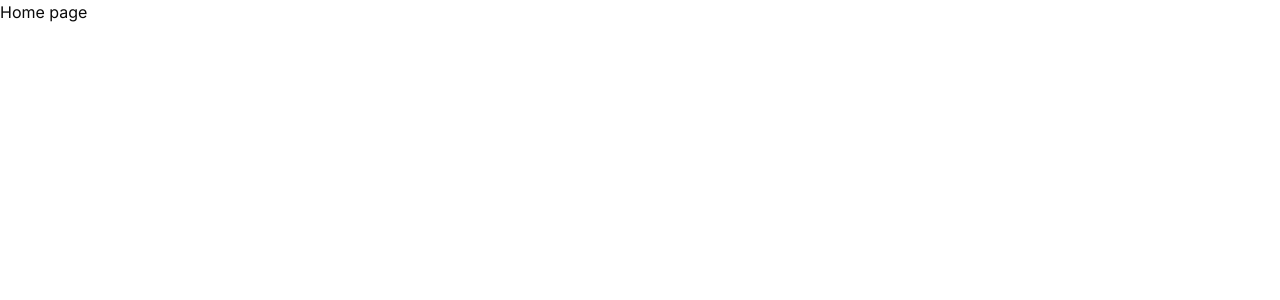
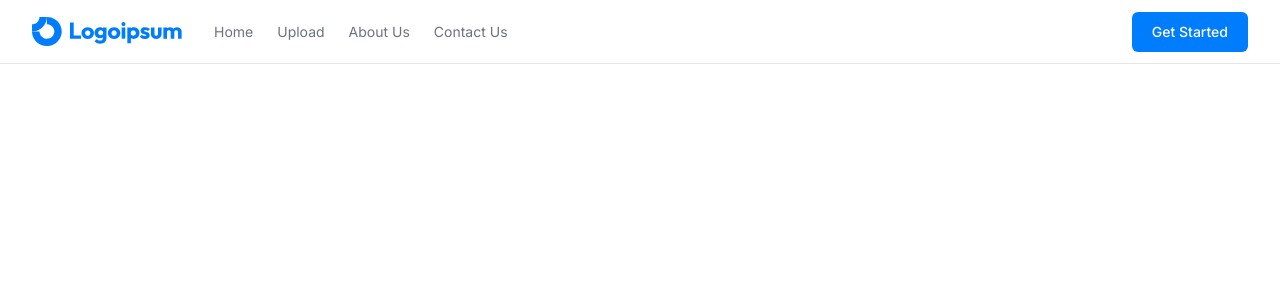
Before and after one commit to iamdaviddang/file-share-app, a Next.js app: page / in a window 1280 px wide. Shown: the top 300 px of the page. Built offline with nearby package versions, Linux system fonts and the light colour scheme.

Commit message:
create Header component

```diff
--- /dev/null
+++ b/app/_components/Header.js
@@ -0,0 +1,89 @@
+import Image from "next/image";
+import React from "react";
+
+function Header() {
+  return (
+    <header className="bg-white">
+      <div className="mx-auto flex h-16 max-w-screen-xl items-center gap-8 px-4 sm:px-6 lg:px-8 border-b">
+        <Image src="/logo.svg" alt="logo" height={100} width={150} />
+
+        <div className="flex flex-1 items-center justify-end md:justify-between">
+          <nav aria-label="Global" className="hidden md:block">
+            <ul className="flex items-center gap-6 text-sm">
+              <li>
+                <a
+                  className="text-gray-500 transition hover:text-gray-500/75"
+                  href="#"
+                >
+                  {" "}
+                  Home{" "}
+                </a>
+              </li>
+
+              <li>
+                <a
+                  className="text-gray-500 transition hover:text-gray-500/75"
+                  href="#"
+                >
+                  {" "}
+                  Upload{" "}
+                </a>
+              </li>
+
+              <li>
+                <a
+                  className="text-gray-500 transition hover:text-gray-500/75"
+                  href="#"
+                >
+                  {" "}
+                  About Us{" "}
+                </a>
+              </li>
+
+              <li>
+                <a
+                  className="text-gray-500 transition hover:text-gray-500/75"
+                  href="#"
+                >
+                  {" "}
+                  Contact Us{" "}
+                </a>
+              </li>
+            </ul>
+          </nav>
+
+          <div className="flex items-center gap-4">
+            <div className="sm:flex sm:gap-4">
+              <a
+                className="block rounded-md bg-primary px-5 py-2.5 text-sm font-medium text-white transition hover:bg-blue-700"
+                href="#"
+              >
+                Get Started
+              </a>
+            </div>
+
+            <button className="block rounded bg-gray-100 p-2.5 text-gray-600 transition hover:text-gray-600/75 md:hidden">
+              <span className="sr-only">Toggle menu</span>
+              <svg
+                xmlns="http://www.w3.org/2000/svg"
+                className="h-5 w-5"
+                fill="none"
+                viewBox="0 0 24 24"
+                stroke="currentColor"
+                strokeWidth="2"
+              >
+                <path
+                  strokeLinecap="round"
+                  strokeLinejoin="round"
+                  d="M4 6h16M4 12h16M4 18h16"
+                />
+              </svg>
+            </button>
+          </div>
+        </div>
+      </div>
+    </header>
+  );
+}
+
+export default Header;
--- a/app/layout.js
+++ b/app/layout.js
@@ -1,5 +1,6 @@
 import { Inter } from "next/font/google";
 import "./globals.css";
+import Header from "./_components/Header";
 
 const inter = Inter({ subsets: ["latin"] });
 
--- a/app/page.js
+++ b/app/page.js
@@ -1,7 +1,9 @@
+import Header from "./_components/Header";
+
 export default function Home() {
   return (
     <div>
-      <h1>Home page</h1>
+      <Header />
     </div>
   );
 }
--- a/tailwind.config.js
+++ b/tailwind.config.js
@@ -2,10 +2,10 @@
 module.exports = {
   darkMode: ["class"],
   content: [
-    './pages/**/*.{js,jsx}',
-    './components/**/*.{js,jsx}',
-    './app/**/*.{js,jsx}',
-    './src/**/*.{js,jsx}',
+    "./pages/**/*.{js,jsx}",
+    "./components/**/*.{js,jsx}",
+    "./app/**/*.{js,jsx}",
+    "./src/**/*.{js,jsx}",
   ],
   prefix: "",
   theme: {
@@ -24,7 +24,7 @@
         background: "hsl(var(--background))",
         foreground: "hsl(var(--foreground))",
         primary: {
-          DEFAULT: "hsl(var(--primary))",
+          DEFAULT: "#007dfc",
           foreground: "hsl(var(--primary-foreground))",
         },
         secondary: {
@@ -74,4 +74,4 @@
     },
   },
   plugins: [require("tailwindcss-animate")],
-}
+};
```
Also changed, not shown: public/logo.svg (added).
